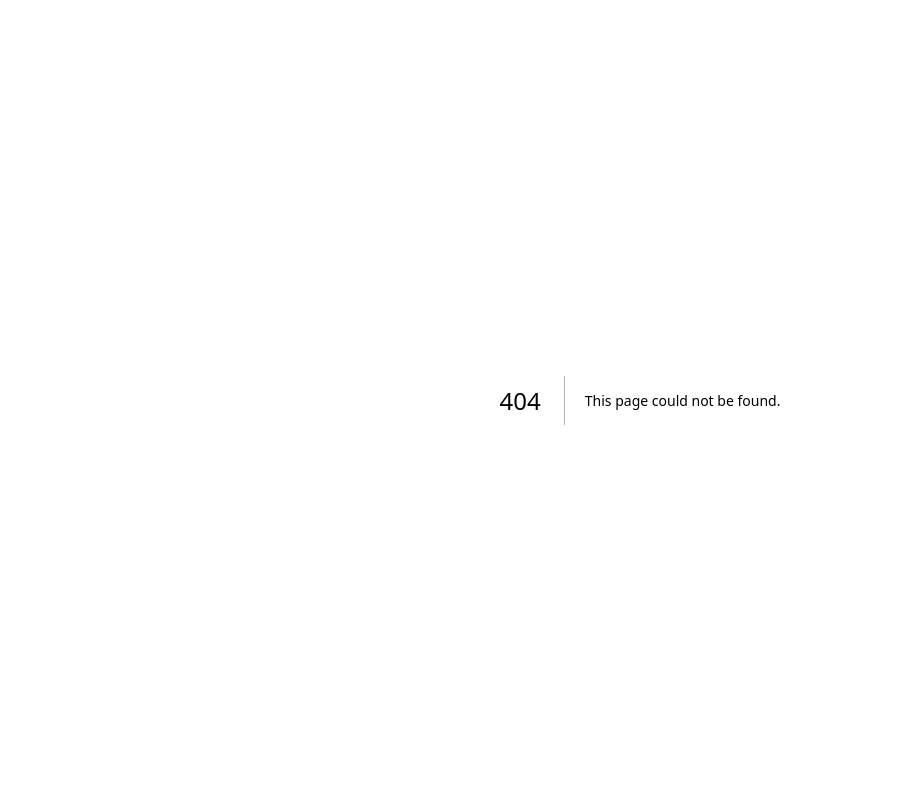
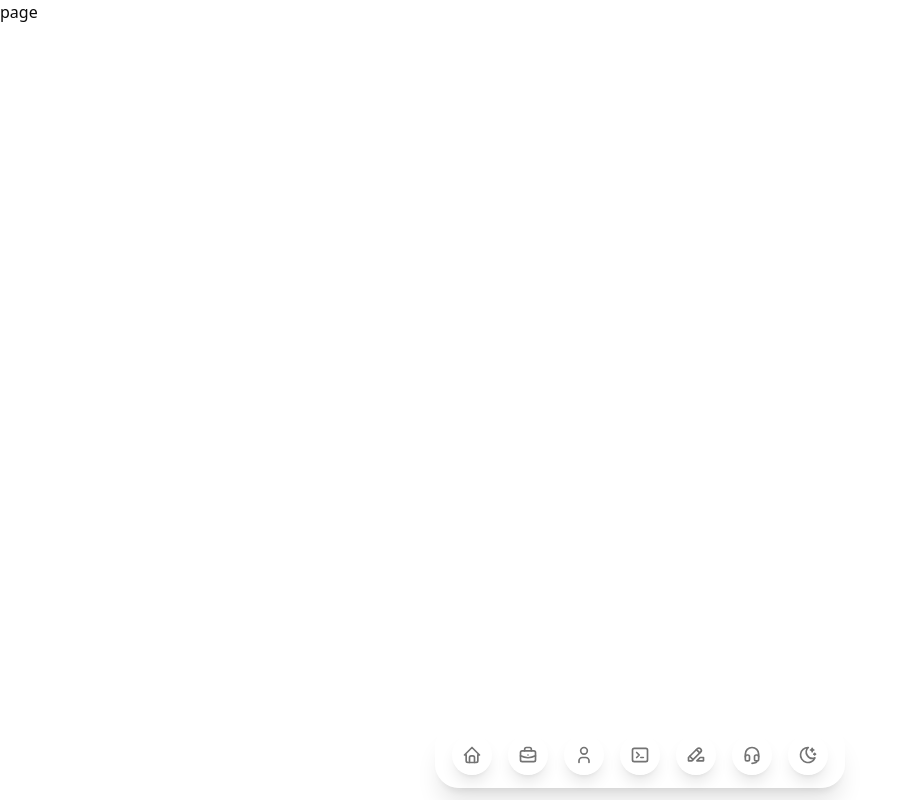
Before and after one commit to TheSamadAzeez/portfolio, a Next.js app: page /contact in a window 1280 px wide. Before the commit this address had no page. Shown: the whole page, without its empty margins (0-905 px from the left). Built offline with nearby package versions, Linux system fonts and the light colour scheme.

Commit message:
feat: add initial contact page component

```diff
--- /dev/null
+++ b/src/app/(landing)/contact/page.tsx
@@ -0,0 +1,3 @@
+export default function page() {
+  return <div>page</div>
+}
```
